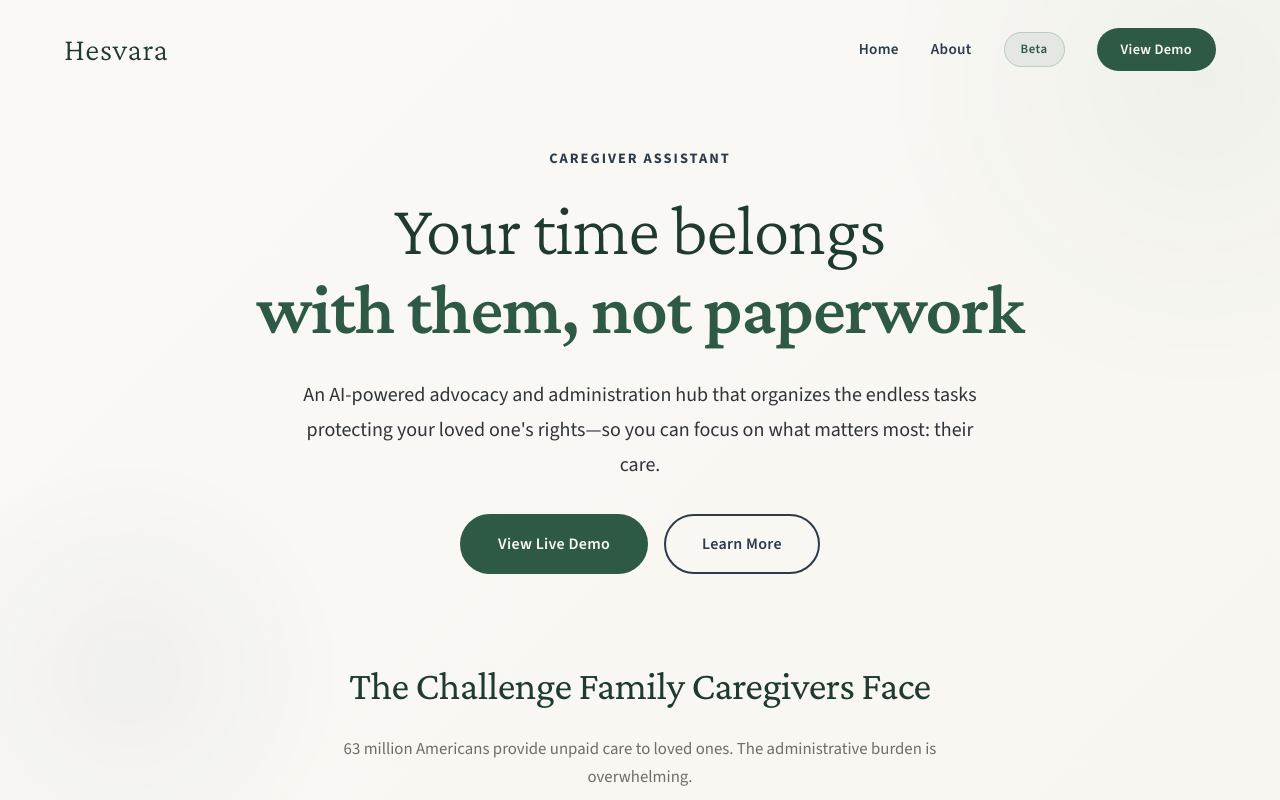
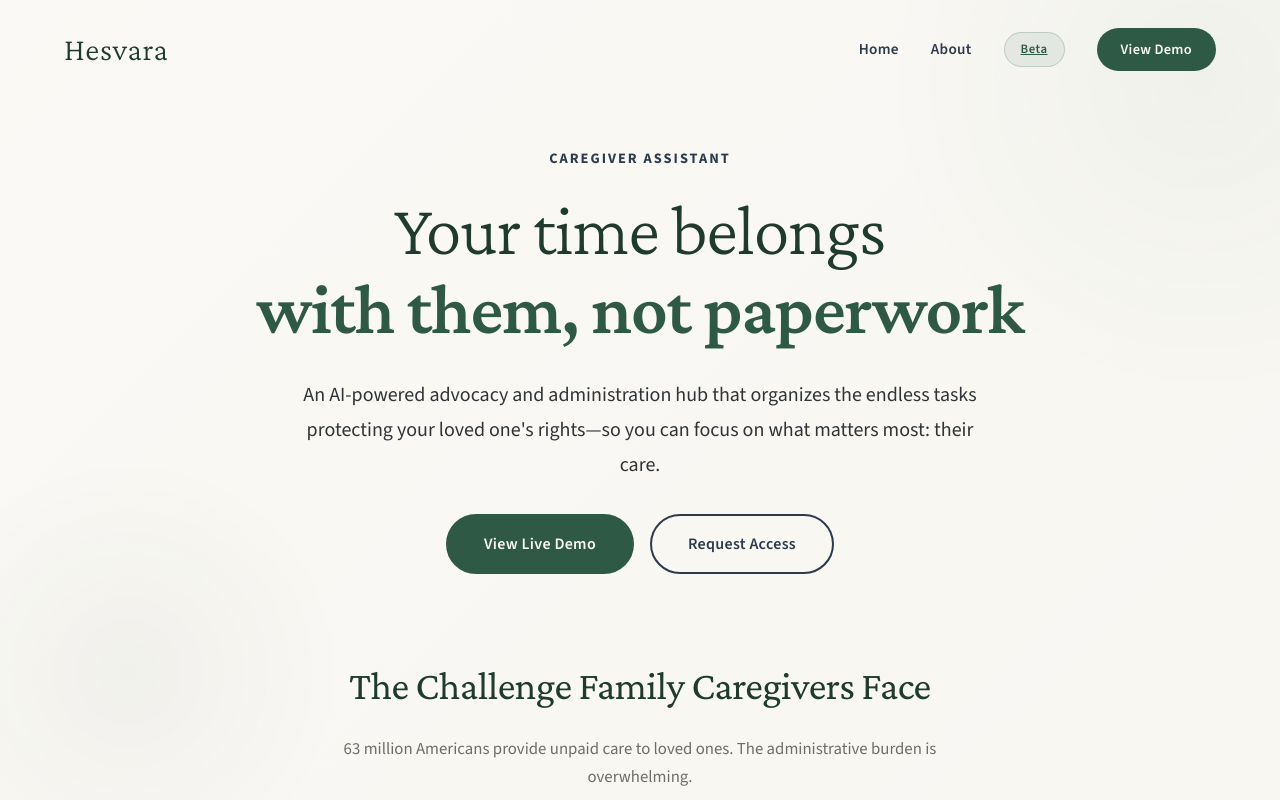
Before and after one commit to Hesvara/intro-landing-page, a plain HTML site: page index.html in a window 1280 px wide. Shown: the top 800 px of the page. Drawn offline with nearby package versions, Linux system fonts and the light colour scheme.

```diff
--- a/index.html
+++ b/index.html
@@ -787,7 +787,7 @@
         <nav class="nav" id="nav">
             <a href="/" class="nav-link">Home</a>
             <a href="/about.html" class="nav-link">About</a>
-            <span class="status-badge">Beta</span>
+            <a href="#waitlist" class="status-badge">Beta</a>
             <a href="https://demo.hesvara.com/dashboard" target="_blank" rel="noopener noreferrer" class="nav-cta">View Demo</a>
         </nav>
 
@@ -813,8 +813,8 @@
                 <a href="https://demo.hesvara.com/dashboard" target="_blank" rel="noopener noreferrer" class="primary-button">
                     View Live Demo
                 </a>
-                <a href="/about.html" class="secondary-button">
-                    Learn More
+                <a href="#waitlist" class="secondary-button">
+                    Request Access
                 </a>
             </div>
         </section>
@@ -932,7 +932,7 @@
         </section>
 
         <!-- Waitlist -->
-        <section class="waitlist">
+        <section class="waitlist" id="waitlist">
             <h2>Join the Waitlist</h2>
             <p class="waitlist-description">
                 Hesvara is currently in active beta development. Be among the first to experience
```
